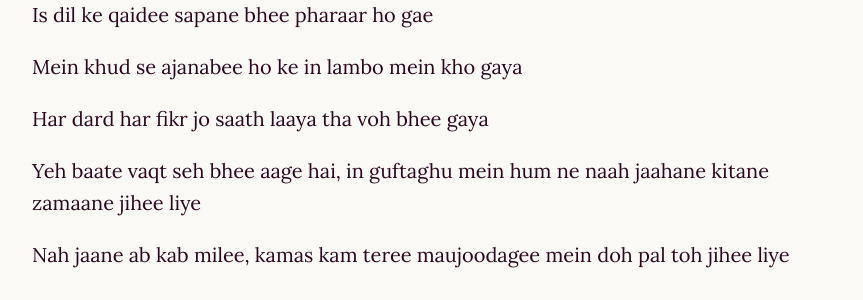
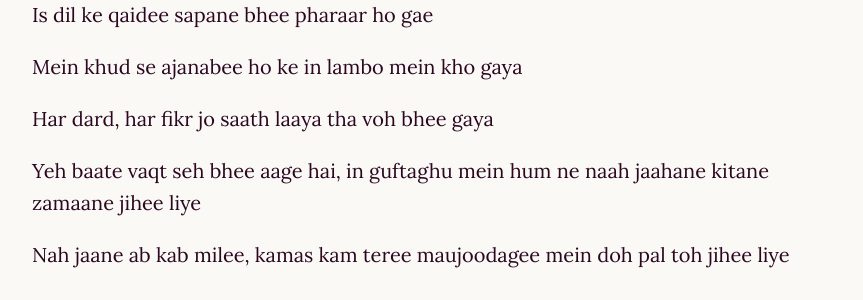
Before and after one commit to AtaGowani/apoetinprogress, a Jekyll site: the page built from _posts/2022-11-16-jab-ek-dost-seh-mila.markdown, in a window 1280 px wide. Shown: the part 372-672 px from the top of the page, without its empty margins (208-1071 px from the left). Built offline with Jekyll 4.4.1, drawn with Linux system fonts in a browser that asks for light colours; nearby versions of some CDN libraries; library files that are not in the unit come from our copies.

Commit message:
Fix grammer

```diff
--- a/_posts/2022-11-16-jab-ek-dost-seh-mila.markdown
+++ b/_posts/2022-11-16-jab-ek-dost-seh-mila.markdown
@@ -10,7 +10,7 @@ Is dil ke qaidee sapane bhee pharaar ho gae
 
 Mein khud se ajanabee ho ke in lambo mein kho gaya
 
-Har dard har fikr jo saath laaya tha voh bhee gaya
+Har dard, har fikr jo saath laaya tha voh bhee gaya
 
 Yeh baate vaqt seh bhee aage hai, in guftaghu mein hum ne naah jaahane kitane zamaane jihee liye
 
```
